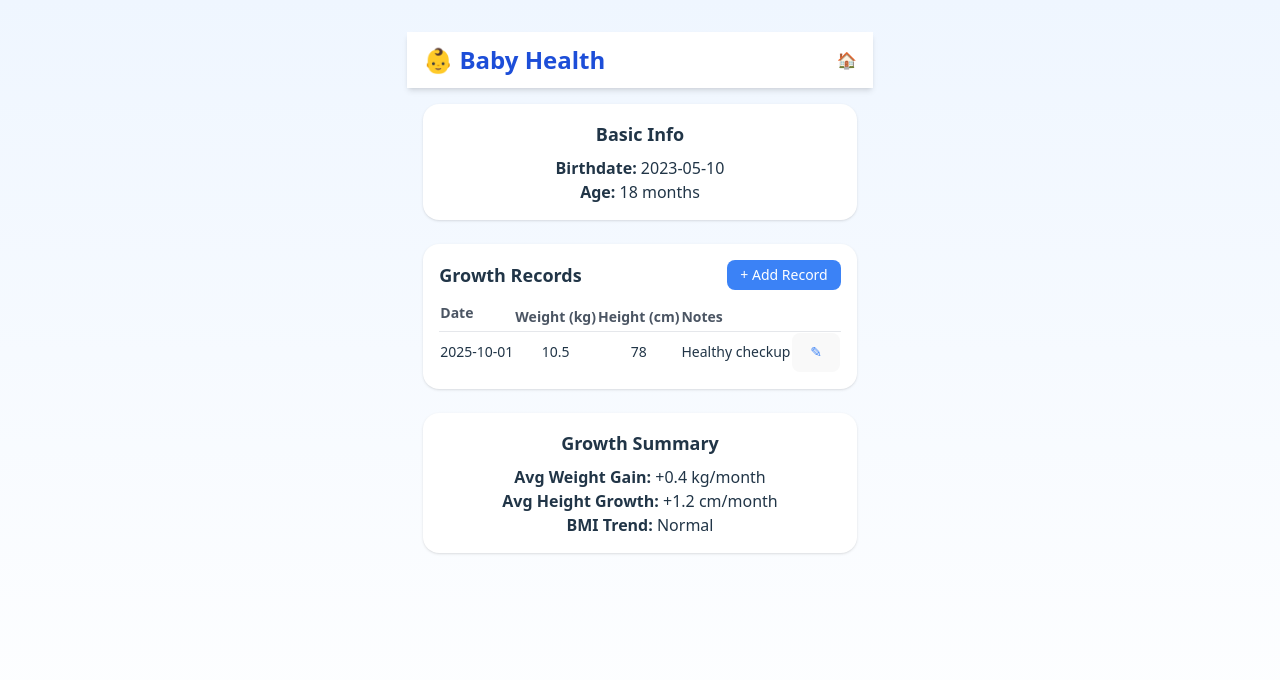
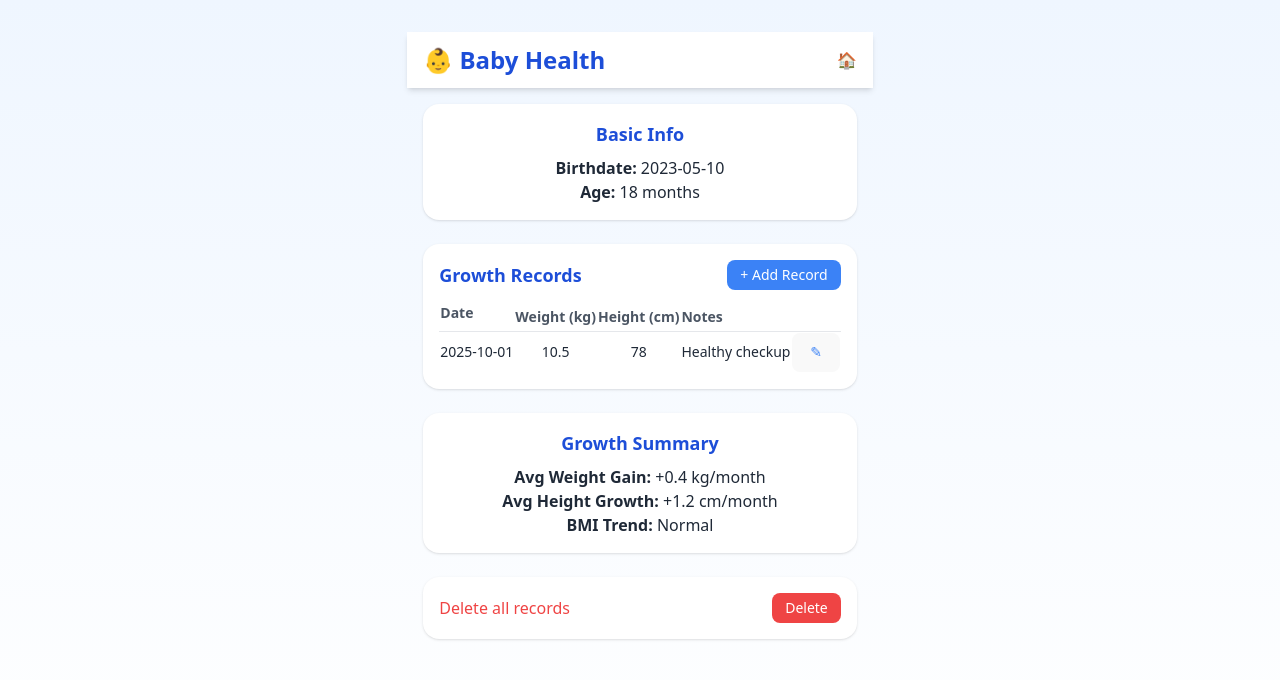
Before and after one commit to delphintech/baby_PHR, a React (Vite) app in the folder Front/: page /baby/1 in a window 1280 px wide. Shown: the top 680 px of the page. Built offline with nearby package versions, Linux system fonts and the light colour scheme; no server answers.

Commit message:
delete baby in babydetails

```diff
--- a/Front/src/views/Home.tsx
+++ b/Front/src/views/Home.tsx
@@ -11,7 +11,7 @@ function Home() {
 
 	  fetch('https://localhost:8443/api/babies')
 		.then(res => res.json())
-		.then(data => setBabies(data.data)) // adjust if your API shape is different
+		.then(data => setBabies(data.data))
 		.catch(err => console.error(err));
 	}, []);
 
@@ -39,7 +39,7 @@ function Home() {
 			</section>
 			<section className="p-4 bg-white shadow flex justify-between items-center rounded-2xl p-6 mt-4">
 				<h1 className="text-2xl font-bold text-blue-700">My Babies</h1>
-				<button className="bg-blue-600 text-white px-4 py-2 rounded-lg" onClick={() => setOpenForm(!openForm)}>+ Add Baby</button>
+				<button className="bg-blue-600 hover:bg-blue-400 text-white px-4 py-2 rounded-lg" onClick={() => setOpenForm(!openForm)}>+ Add Baby</button>
 			</section>
 			< NewBabyForm isOpen={openForm} setOpenForm={setOpenForm} />
 			{babyList}
--- a/Front/src/views/babyDetails.tsx
+++ b/Front/src/views/babyDetails.tsx
@@ -1,9 +1,11 @@
 import { useState, useEffect } from 'react';
 import type { Baby } from '../types/Baby'
-import { useParams } from 'react-router-dom';
+import { useParams, useNavigate } from 'react-router-dom';
 
-function BabyDetails(props: { setBaby: (baby: Baby) => void}) {
+function BabyDetails(props: { setBaby: (baby: Baby | null) => void}) {
 	const [baby, setBaby] = useState<Baby | null>(null)
+
+	const navigate = useNavigate()
 
 	let params = useParams()
 	useEffect(() => {
@@ -16,6 +18,21 @@ function BabyDetails(props: { setBaby: (baby: Baby) => void}) {
 		.catch(err => console.error(err));
 	}, []);
 
+	async function handleDelete() {
+		if(window.confirm(`Are you sure you want to delete all ${baby?.name}'s records ?`)) {
+			const res = await fetch(`https://localhost:8443/api/babies/${params.id}`, {
+				method: "DELETE",
+			}).then(res => res.json())
+			if (res.status = "ok") {
+				alert(`${baby?.name} and all the records have been deleted`);
+				props.setBaby(null);
+				navigate('/');
+			} else {
+				alert(`Error: ${res.message}`)
+			}
+		}
+	}
+
 	// const today = new Date();
 	// const birthdate = new Date(baby.birthdate);
 	// let age = (today.getFullYear() - birthdate.getFullYear()) * 12 + today.getMonth() - birthdate.getMonth();
@@ -23,15 +40,15 @@ function BabyDetails(props: { setBaby: (baby: Baby) => void}) {
 	return (
         <section className="p-4">
             <div className="bg-white rounded-2xl shadow p-4 mb-6">
-			<h2 className="text-lg font-semibold mb-2">Basic Info</h2>
-			<p><strong>Birthdate:</strong> 2023-05-10</p>
-			<p><strong>Age:</strong> 18 months</p>
+			<h2 className="text-lg font-semibold mb-2 text-blue-700">Basic Info</h2>
+			<p className="text-gray-800"><strong>Birthdate:</strong> 2023-05-10</p>
+			<p className="text-gray-800"><strong>Age:</strong> 18 months</p>
             </div>
 
             <div className="bg-white rounded-2xl shadow p-4 mb-6">
             <div className="flex justify-between items-center mb-3">
-				<h2 className="text-lg font-semibold">Growth Records</h2>
-				<button className="bg-blue-500 text-white px-3 py-1 rounded-lg text-sm">+ Add Record</button>
+				<h2 className="text-lg font-semibold text-blue-700">Growth Records</h2>
+                <button className="bg-blue-500 text-white px-3 py-1 rounded-lg text-sm hover:bg-blue-400">+ Add Record</button>
             </div>
             <table className="w-full text-sm">
                 <thead className="text-left text-gray-600">
@@ -44,7 +61,7 @@ function BabyDetails(props: { setBaby: (baby: Baby) => void}) {
                 </tr>
                 </thead>
                 <tbody>
-				<tr className="border-t">
+                <tr className="border-t text-gray-800">
                     <td className="py-2">2025-10-01</td>
                     <td>10.5</td>
                     <td>78</td>
@@ -55,11 +72,17 @@ function BabyDetails(props: { setBaby: (baby: Baby) => void}) {
             </table>
             </div>
 
-			<div className="bg-white rounded-2xl shadow p-4">
-			<h2 className="text-lg font-semibold mb-2">Growth Summary</h2>
-			<p><strong>Avg Weight Gain:</strong> +0.4 kg/month</p>
-			<p><strong>Avg Height Growth:</strong> +1.2 cm/month</p>
-			<p><strong>BMI Trend:</strong> Normal</p>
+            <div className="bg-white rounded-2xl shadow p-4 mb-6">
+				<h2 className="text-lg font-semibold mb-2 text-blue-700">Growth Summary</h2>
+				<p className="text-gray-800"><strong>Avg Weight Gain:</strong> +0.4 kg/month</p>
+				<p className="text-gray-800"><strong>Avg Height Growth:</strong> +1.2 cm/month</p>
+				<p className="text-gray-800"><strong>BMI Trend:</strong> Normal</p>
+            </div>
+			<div className="bg-white rounded-2xl shadow p-4 mb-6 flex justify-between items-center">
+				<p className="text-red-500 text-start">Delete all <strong>{baby?.name}</strong> records</p>
+				<button className="hover:bg-red-300 bg-red-500 text-white px-3 py-1 rounded-lg text-sm" onClick={handleDelete} >
+					Delete
+				</button>
 			</div>
         </section>
 	);
```
Lines whose indentation alone changed are shown as unchanged.
